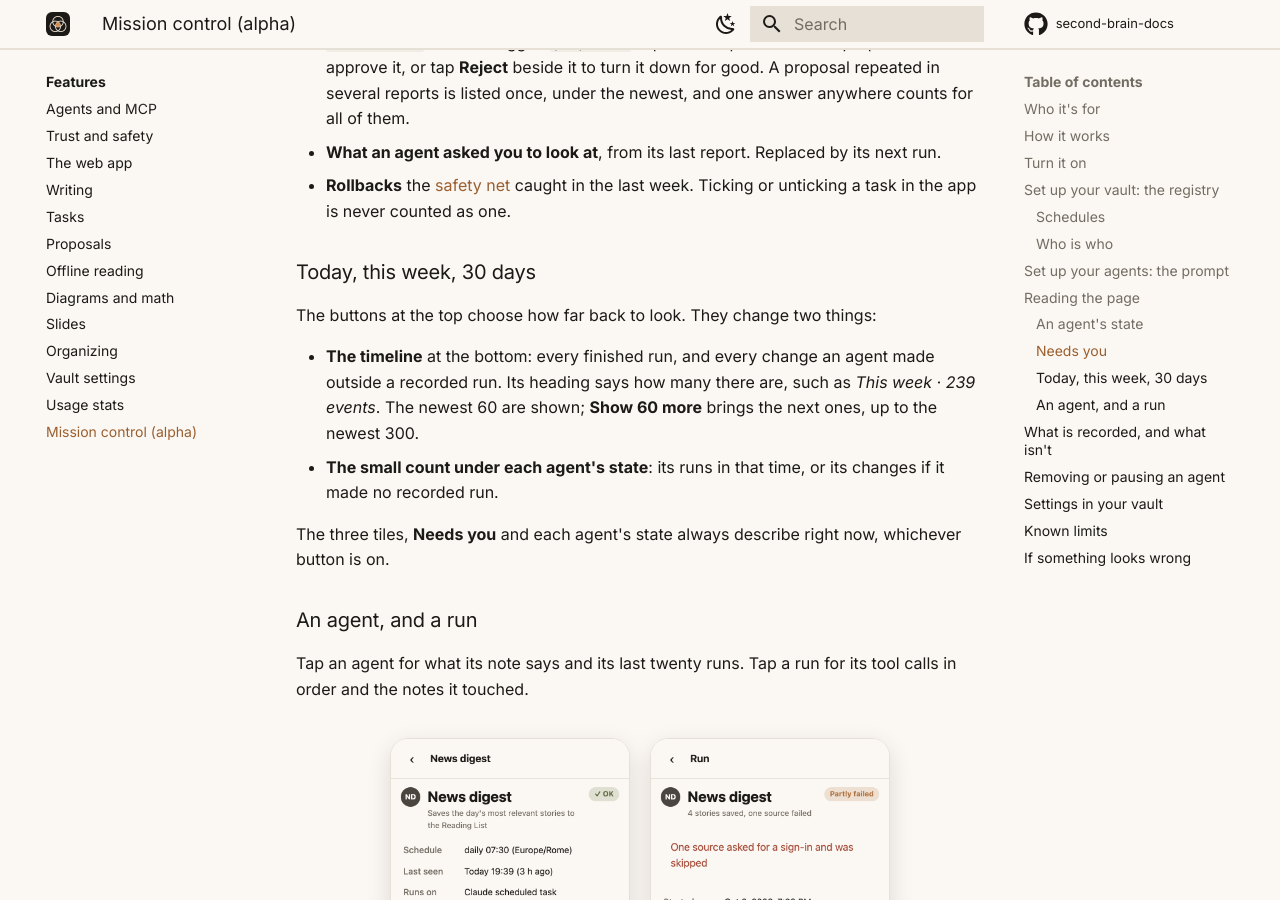
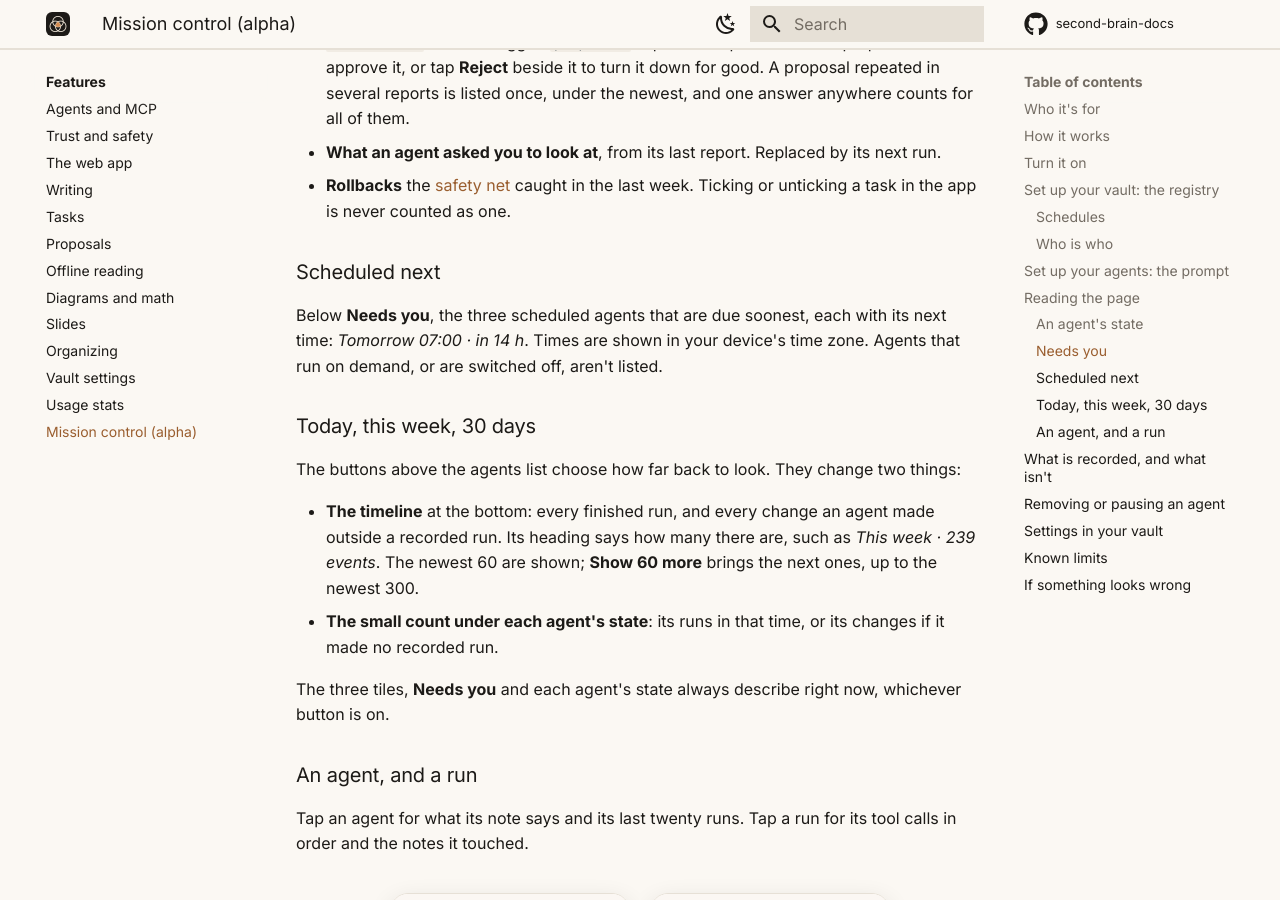
Before and after one commit to blanzp/second-brain-docs, an MkDocs documentation site: the page built from docs/features/mission-control.md, in a window 1280 px wide and 900 px high, scrolled down 7120 px. Built offline with MkDocs 1.6.1 and Material for MkDocs 9.7.7, drawn with Linux system fonts in a browser that asks for light colours; comment, search, counter and statistics services are not loaded.

Commit message:
Mission control: Scheduled next, and the range buttons moved
Describes the new Scheduled next card and that the range buttons now sit above the agents
list; Agents screenshots retaken.

Co-Authored-By: Claude Opus 5.5 <noreply@anthropic.com>

```diff
--- a/docs/features/mission-control.md
+++ b/docs/features/mission-control.md
@@ -192,9 +192,13 @@ Newest first, each with one place to go. Nothing is dismissed by hand: an item g
 - **What an agent asked you to look at**, from its last report. Replaced by its next run.
 - **Rollbacks** the [safety net](safety.md) caught in the last week. Ticking or unticking a task in the app is never counted as one.
 
+### Scheduled next
+
+Below **Needs you**, the three scheduled agents that are due soonest, each with its next time: *Tomorrow 07:00 · in 14 h*. Times are shown in your device's time zone. Agents that run on demand, or are switched off, aren't listed.
+
 ### Today, this week, 30 days
 
-The buttons at the top choose how far back to look. They change two things:
+The buttons above the agents list choose how far back to look. They change two things:
 
 - **The timeline** at the bottom: every finished run, and every change an agent made outside a recorded run. Its heading says how many there are, such as *This week · 239 events*. The newest 60 are shown; **Show 60 more** brings the next ones, up to the newest 300.
 - **The small count under each agent's state**: its runs in that time, or its changes if it made no recorded run.
```
Also changed, not shown: docs/assets/images/shot-agents-timeline.png, docs/assets/images/shot-agents.png, 1 other file.
